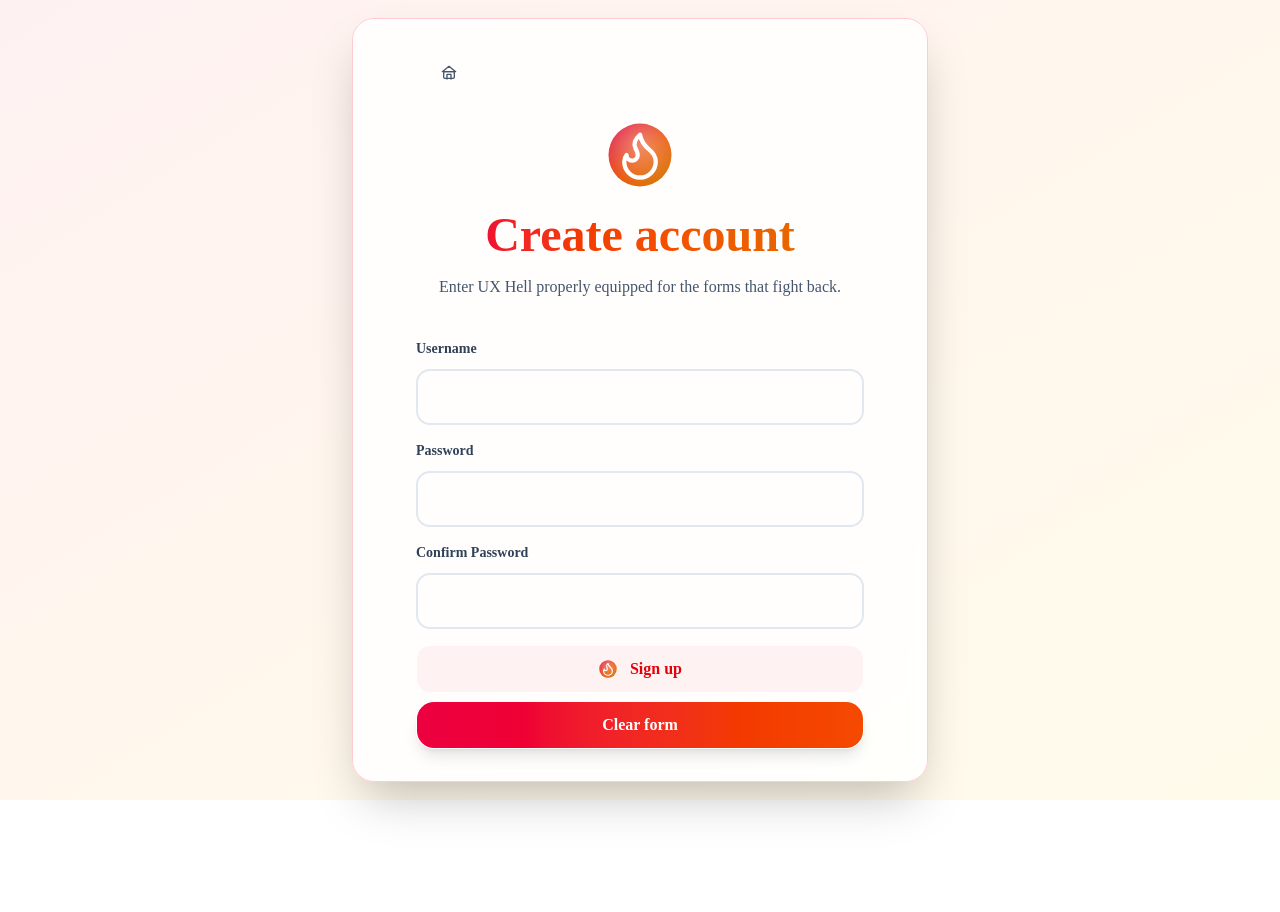
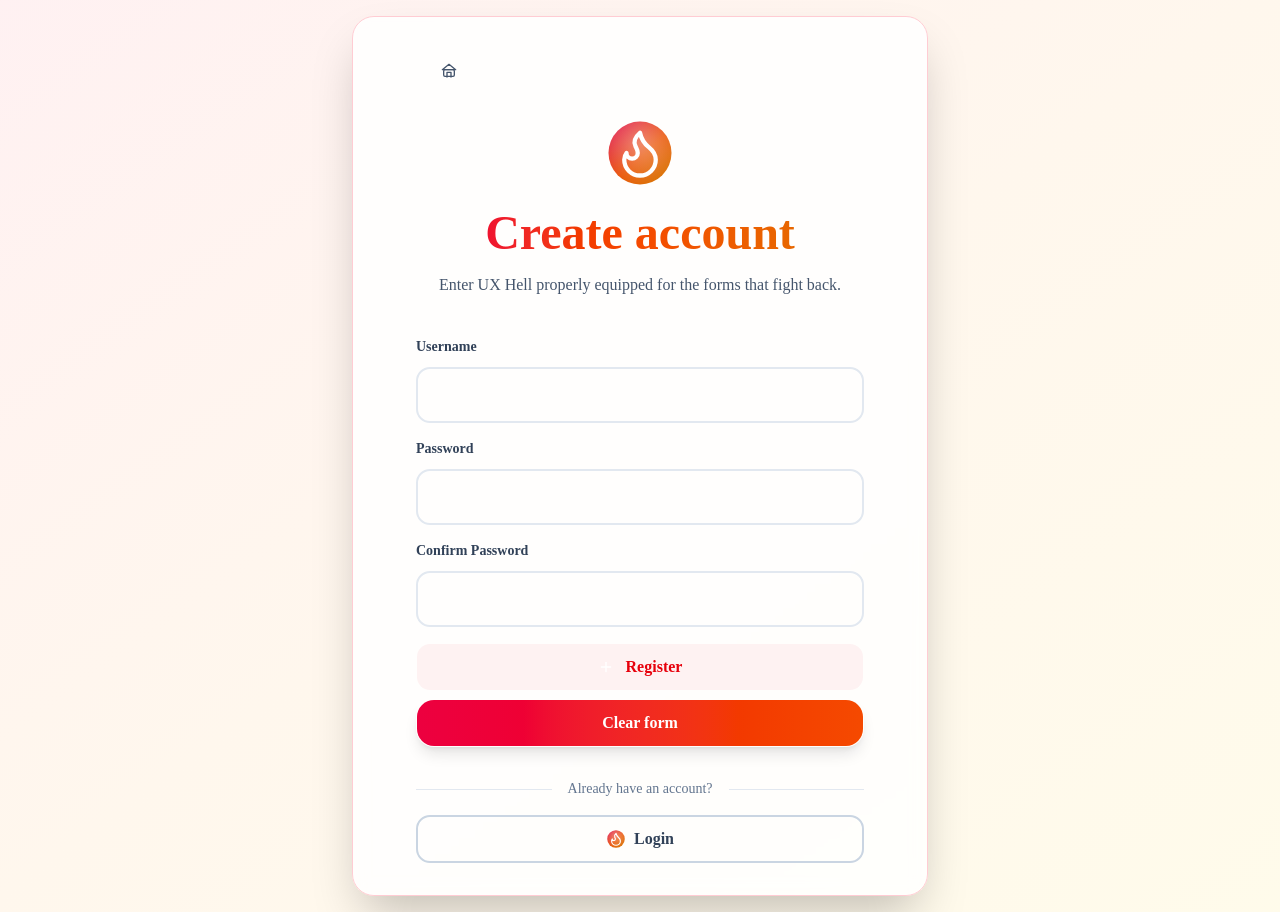
Before and after one commit to Vanemarendajad32/ux-hell, a Next.js app in the folder frontend/: page /register in a window 1280 px wide. Before the commit the page ends 800 px from the top, so only its background shows below. Built offline with nearby package versions, Linux system fonts and the light colour scheme; no server answers.

Commit message:
Add Login button to Register form

```diff
--- a/frontend/app/(auth)/register/page.tsx
+++ b/frontend/app/(auth)/register/page.tsx
@@ -24,6 +24,7 @@ import {
   type RegisterFormData,
   registerSchema,
 } from "@/schemas/register-schema";
+import PlusIcon from "@/components/icons/plus-icon";
 
 export default function RegisterPage() {
   const router = useRouter();
@@ -284,15 +285,9 @@ export default function RegisterPage() {
           disabled={isSubmitting}
           aria-busy={isSubmitting}
         >
-          <Image
-            src="/ux-hell-logo.svg"
-            alt=""
-            width={20}
-            height={20}
-            className="h-5 w-5"
-            aria-hidden="true"
-          />
-          {isSubmitting ? "Creating..." : "Sign up"}
+
+            <PlusIcon />
+          {isSubmitting ? "Creating..." : "Register"}
         </Button>
         <Button
           type="button"
@@ -310,6 +305,32 @@ export default function RegisterPage() {
           </p>
         ) : null}
       </form>
+      <div className="mt-8 flex flex-col items-center gap-4">
+        <div className="flex items-center w-full">
+          <hr className="flex-1 border-slate-200" />
+          <span className="mx-4 text-slate-500 text-sm">Already have an account?</span>
+          <hr className="flex-1 border-slate-200" />
+        </div>
+        <Button
+          type="button"
+          variant="outline"
+          size="lg"
+          className="w-full gap-3 text-base font-bold hover:scale-[1.02]"
+          onClick={() => router.push('/login')}
+        >
+          <span className="flex items-center gap-2">
+            <Image
+              src="/ux-hell-logo.svg"
+              alt=""
+              width={20}
+              height={20}
+              className="h-5 w-5"
+              aria-hidden="true"
+            />
+            Login
+          </span>
+        </Button>
+      </div>
       {notification && (
         <div className={notificationClassName}>
           <div className="flex items-start gap-3">
```
